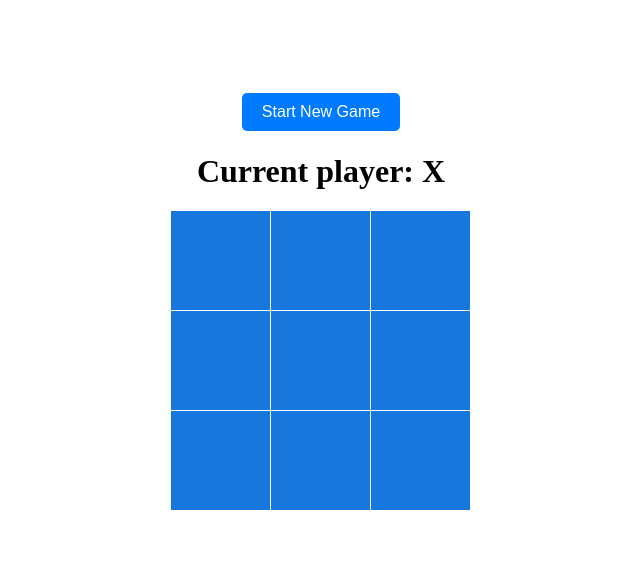
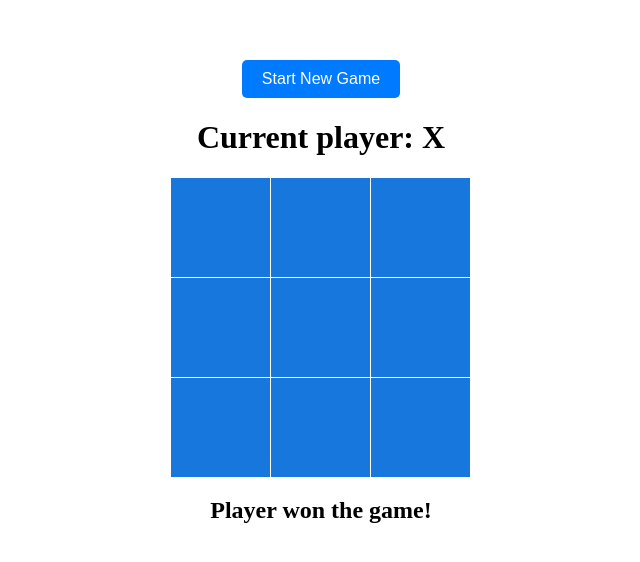
Before and after one commit to diegoscastanho/tictacangular, an Angular app: page / in a window 1280 px wide. Shown: the part 106-668 px from the top of the page, without its empty margins (319-959 px from the left). Built offline with nearby package versions, Linux system fonts and the light colour scheme.

Commit message:
feat: add draw

```diff
--- a/src/app/board-component/board-component.component.html
+++ b/src/app/board-component/board-component.component.html
@@ -12,7 +12,10 @@
         </app-square>
     </main>
 
-    <h2 *ngIf="winner">
+    <h2 *ngIf="winner !== 'draw'">
         Player {{winner}} won the game!
     </h2>
+    <h2 *ngIf="winner === 'draw'">
+        It's a draw!
+    </h2>
 </div>
--- a/src/app/board-component/board-component.component.ts
+++ b/src/app/board-component/board-component.component.ts
@@ -8,36 +8,36 @@ import { Component } from '@angular/core';
 export class BoardComponentComponent {
   squares: any[];
   xIsNext: boolean;
-  winner: string|null;
+  winner: string | null;
 
-  constructor(){
-    this.squares = []
-    this.xIsNext = true
+  constructor() {
+    this.squares = [];
+    this.xIsNext = true;
     this.winner = null;
   }
 
-  ngOnInit(){
+  ngOnInit() {
     this.newGame();
   }
 
-  newGame(){
+  newGame() {
     this.squares = Array(9).fill(null);
     this.winner = null;
     let randomNumber = Math.random();
     let randomBoolean = randomNumber >= 0.5;
-    this.xIsNext =  randomBoolean;
+    this.xIsNext = randomBoolean;
   }
 
-  get player(){
-    return this.xIsNext ? 'X' : 'O'
+  get player() {
+    return this.xIsNext ? 'X' : 'O';
   }
 
-  makeMove(idx: number){
-    if(!this.squares[idx]){
+  makeMove(idx: number) {
+    if (!this.squares[idx] && !this.winner) {
       this.squares.splice(idx, 1, this.player);
       this.xIsNext = !this.xIsNext;
+      this.winner = this.calculateWinner() || (this.squares.every((square) => square !== null) ? 'draw' : null);
     }
-    this.winner = this.calculateWinner();
   }
 
   calculateWinner() {
```
